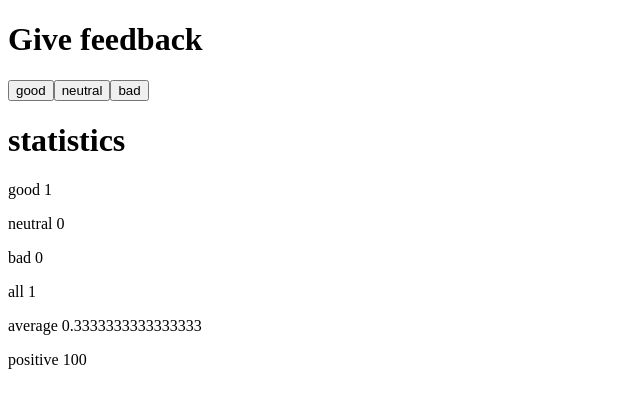
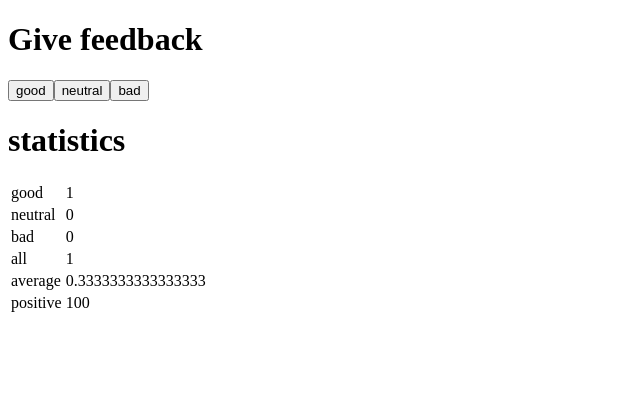
Before and after one commit to raspacee/fullstackopen-part-1, a React (Create React App) app in the folder unicafe/: page / in a window 1280 px wide. Both pictures are taken after a click on the button "good". Shown: the top 408 px of the page, without its empty margins (0-640 px from the left). Built offline with nearby package versions, Linux system fonts and the light colour scheme.

Commit message:
exercise 1.11 unicafe step6 complete

```diff
--- a/unicafe/src/App.js
+++ b/unicafe/src/App.js
@@ -5,12 +5,16 @@
     return (
       <>
         <h1>statistics</h1>
+        <table>
+          <tbody>
             <StatisticLine text="good" value={props.good}/>
             <StatisticLine text="neutral" value={props.neutral}/>
             <StatisticLine text="bad" value={props.bad}/>
             <StatisticLine text="all" value={props.good + props.bad + props.neutral}/>
             <StatisticLine text="average" value={(props.good + props.bad + props.neutral) / 3}/>
             <StatisticLine text="positive" value={(props.good / (props.good + props.bad + props.neutral)) * 100}/>
+          </tbody>
+        </table>
       </>
     )
   }
@@ -24,7 +28,14 @@
 
 const StatisticLine = (props) => {
   return (
-    <p>{props.text} {props.value}</p>
+    <tr>
+      <td>
+        {props.text}
+      </td>
+      <td>
+        {props.value}
+      </td>
+    </tr>
   )
 }
 
```
Lines whose indentation alone changed are shown as unchanged.
